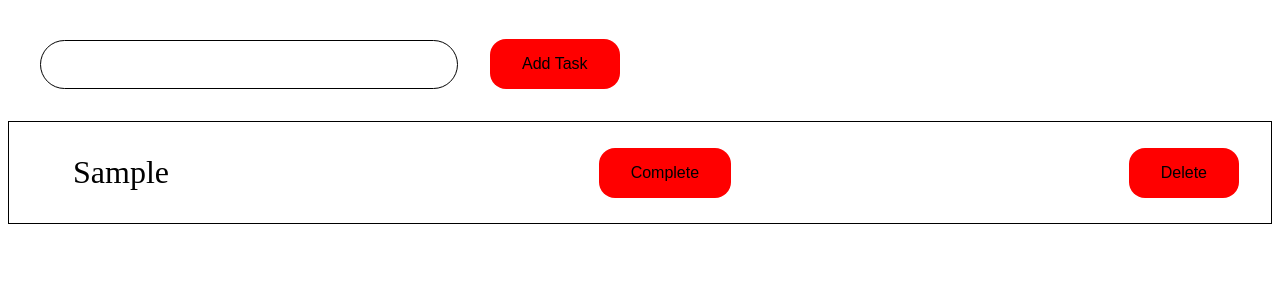
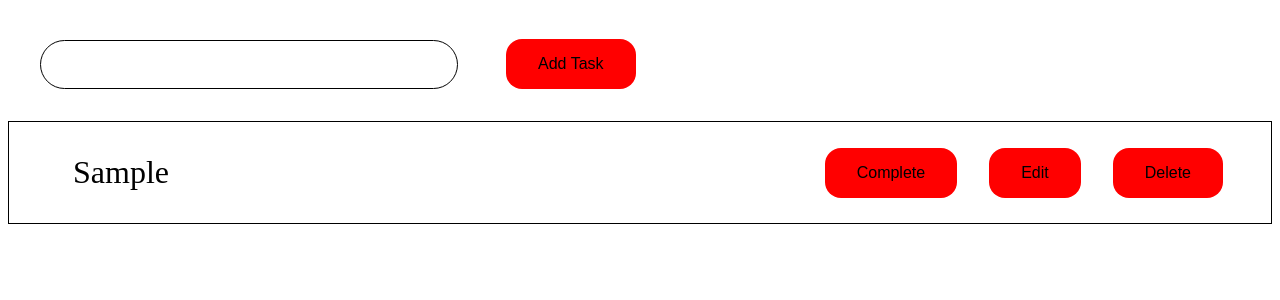
Before and after one commit to Aryanbhatti777/Typescript, a React (Vite) app in the folder ts-task-manager/: page / in a window 1280 px wide. Both pictures are taken after typing "Sample" into the empty fields and a click on the button "Add Task". Shown: the top 300 px of the page. Built offline with nearby package versions, Linux system fonts and the light colour scheme.

Commit message:
input update on edit click

```diff
--- a/ts-task-manager/src/App.tsx
+++ b/ts-task-manager/src/App.tsx
@@ -7,6 +7,7 @@ function App() {
     savedTasks ? JSON.parse(savedTasks) : [],
   );
   const [title, setTitle] = useState<string>("");
+  const [editingId , setEditingid] = useState<number>()
 
   const addTask = (title: string): void => {
     if (title.trim() === "") {
@@ -40,6 +41,10 @@ function App() {
     localStorage.setItem("tasks", JSON.stringify(updatedTasks));
   }
 
+  const handleEdit = (item : Task): void => {
+    setEditingid(item.id)
+    setTitle(item.title);
+  }
   return (
     <>
       <input
@@ -53,10 +58,13 @@ function App() {
           return (
             <div className="task" key={item.id}>
               <div className="titleDiv">{item.title}</div>
-              <button onClick={() => handleComplete(item.id)}>
-                {item.completed ? "Undo" : "Complete"}
-              </button>
-              <button onClick={() => handleDelete(item.id)}>Delete</button>
+              <div>
+                <button onClick={() => handleComplete(item.id)}>
+                  {item.completed ? "Undo" : "Complete"}
+                </button>
+                <button onClick={() => handleEdit(item)}>Edit</button>
+                <button onClick={() => handleDelete(item.id)}>Delete</button>
+              </div>
             </div>
           );
         })}
--- a/ts-task-manager/src/index.css
+++ b/ts-task-manager/src/index.css
@@ -26,4 +26,5 @@ button{
   background-color: red;
   border: none;
   border-radius: 1rem;
+  margin: 1rem
 }
```
